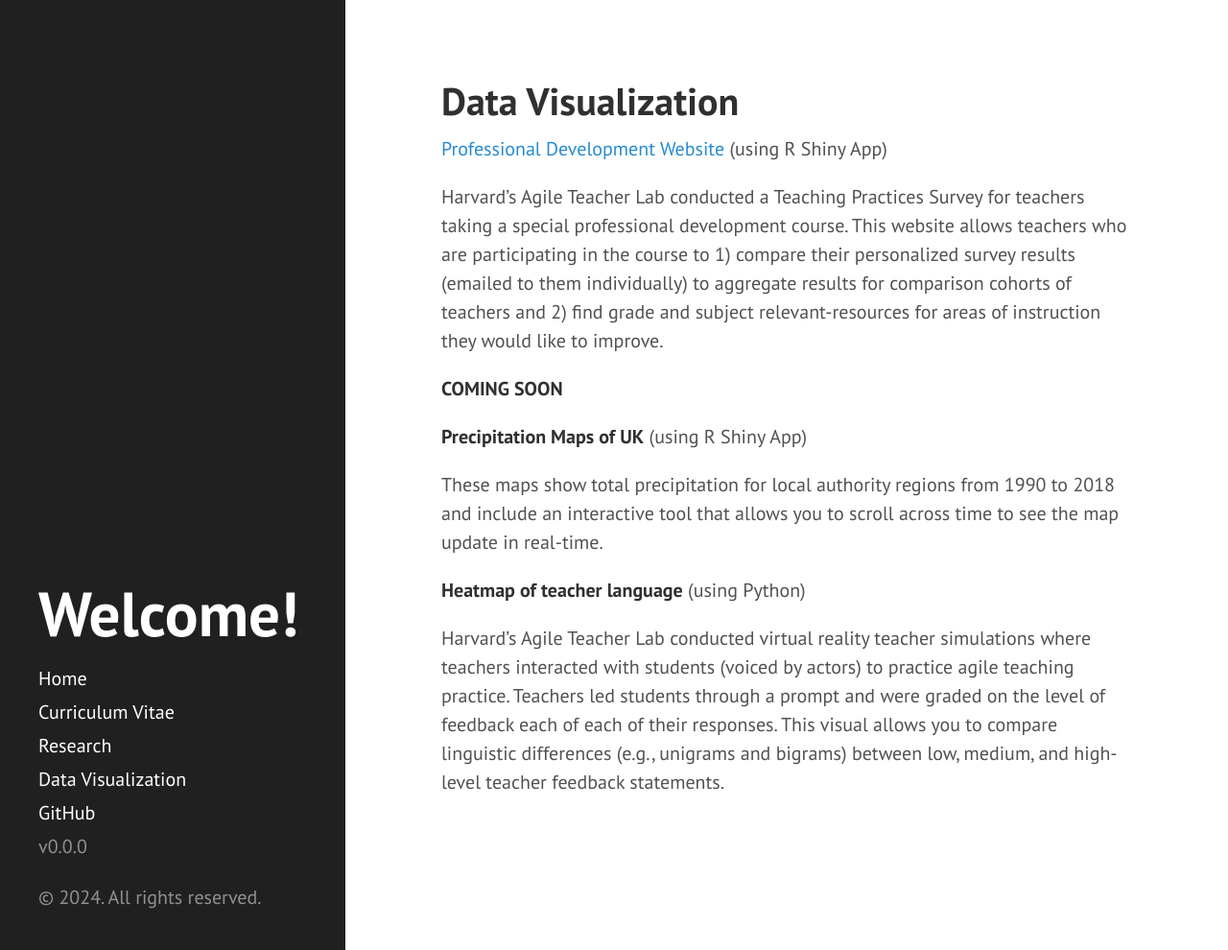
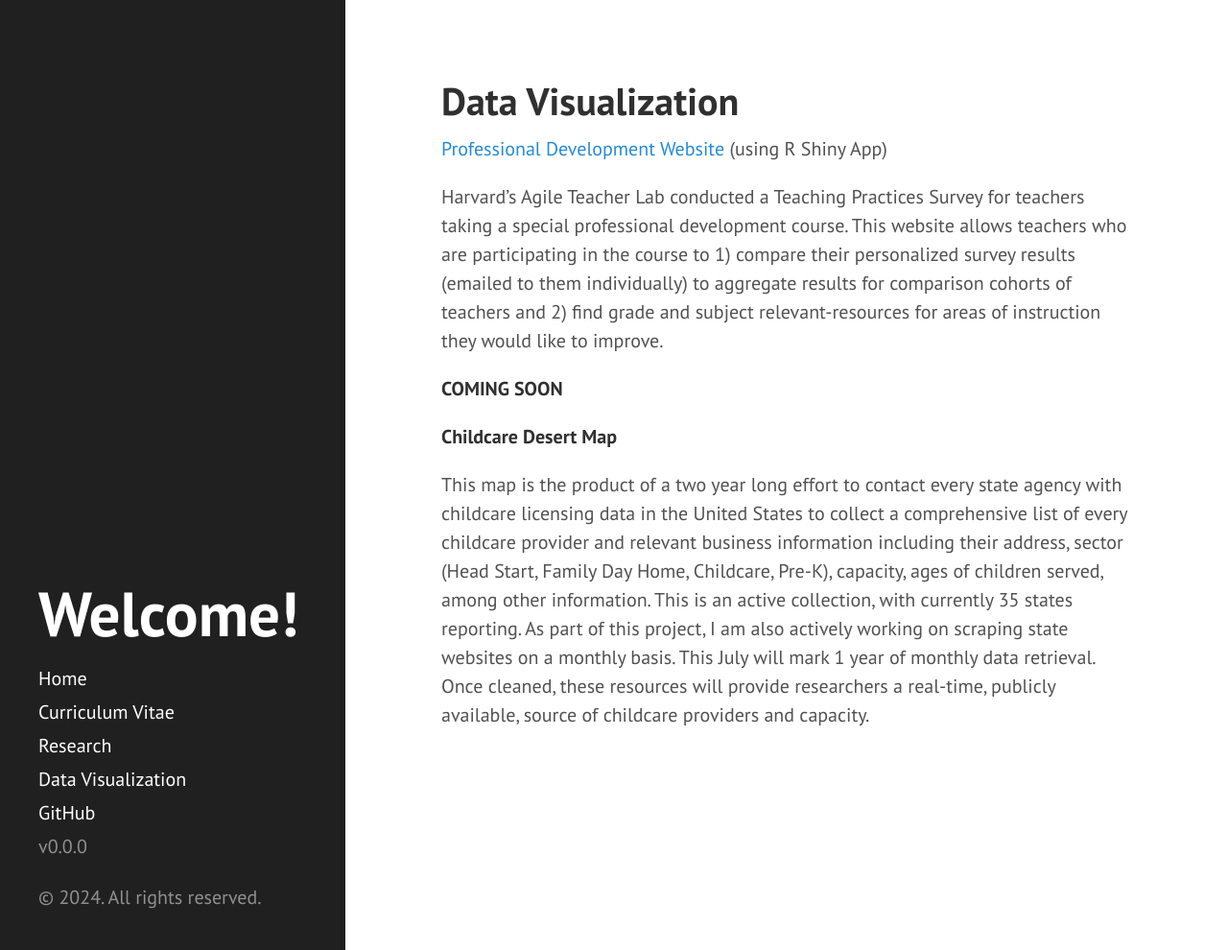
Before and after one commit to kcsadow/website, a Jekyll site: the page built from dataviz.md, in a window 1280 px wide and 990 px high. Shown: the whole window at 96% size. Built offline with Jekyll 4.4.1, drawn with Linux system fonts in a browser that asks for light colours.

Commit message:
Update dataviz.md

```diff
--- a/dataviz.md
+++ b/dataviz.md
@@ -10,11 +10,6 @@ Harvard's Agile Teacher Lab conducted a Teaching Practices Survey for teachers t
 
 **COMING SOON**
 
-**Precipitation Maps of UK** (using R Shiny App)
+**Childcare Desert Map**
 
-These maps show total precipitation for local authority regions from 1990 to 2018 and include an interactive tool that allows you to scroll across time to see the map update in real-time.
-
-
-**Heatmap of teacher language** (using Python)
-
-Harvard's Agile Teacher Lab conducted virtual reality teacher simulations where teachers interacted with students (voiced by actors) to practice agile teaching practice. Teachers led students through a prompt and were graded on the level of feedback each of each of their responses. This visual allows you to compare linguistic differences (e.g., unigrams and bigrams) between low, medium, and high-level teacher feedback statements.
+This map is the product of a two year long effort to contact every state agency with childcare licensing data in the United States to collect a comprehensive list of every childcare provider and relevant business information including their address, sector (Head Start, Family Day Home, Childcare, Pre-K), capacity, ages of children served, among other information. This is an active collection, with currently 35 states reporting. As part of this project, I am also actively working on scraping state websites on a monthly basis. This July will mark 1 year of monthly data retrieval. Once cleaned, these resources will provide researchers a real-time, publicly available, source of childcare providers and capacity.
```
